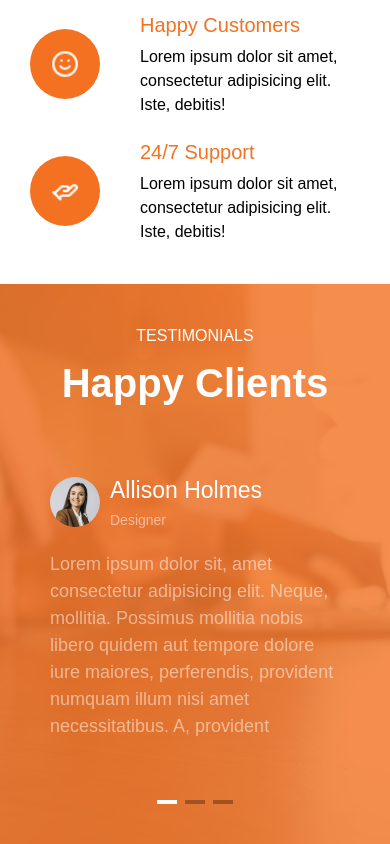
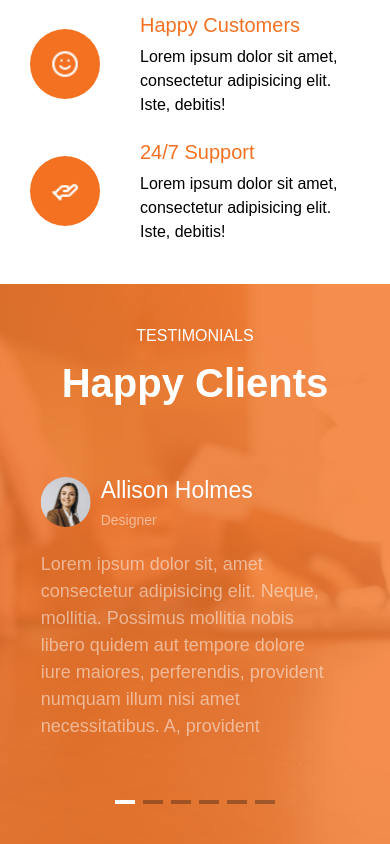
Before and after one commit to Vnyway/fe_lab8, a React (Create React App) app: page / in a window 390 px wide. Shown: the part 6746-7590 px from the top of the page. Built offline with nearby package versions, Linux system fonts and the light colour scheme.

Commit message:
Task 2: Remade testemonials section on resizing

```diff
--- a/src/components/Testimonials.jsx
+++ b/src/components/Testimonials.jsx
@@ -5,13 +5,32 @@ import { testimonials } from "../constants";
 
 const Testimonials = () => {
   const [page, setPage] = useState(0);
+  const [isLarge, setIsLarge] = useState(window.innerWidth > 768);
 
   useEffect(() => {
     const interval = setInterval(() => {
-      setPage((prevPage) => (prevPage + 1) % (testimonials.length / 2));
-    }, 10000);
+      setPage(
+        (prevPage) =>
+          (prevPage + 1) %
+          (isLarge ? testimonials.length / 2 : testimonials.length)
+      );
+    }, 1000);
 
     return () => clearInterval(interval);
+  }, [isLarge]);
+
+  useEffect(() => {
+    const handleResize = () => {
+      setIsLarge(window.innerWidth > 768);
+    };
+
+    window.addEventListener("resize", handleResize);
+
+    handleResize();
+
+    return () => {
+      window.removeEventListener("resize", handleResize);
+    };
   }, []);
 
   return (
@@ -60,6 +79,21 @@ const Testimonials = () => {
               page === 2 ? "bg-white" : "bg-black bg-opacity-30"
             }`}
             onClick={() => setPage(2)}></button>
+          <button
+            className={`w-[20px] h-[4px] md:hidden transition-all ease-in-out duration-1000 ${
+              page === 3 ? "bg-white" : "bg-black bg-opacity-30"
+            }`}
+            onClick={() => setPage(3)}></button>
+          <button
+            className={`w-[20px] h-[4px] md:hidden transition-all ease-in-out duration-1000 ${
+              page === 4 ? "bg-white" : "bg-black bg-opacity-30"
+            }`}
+            onClick={() => setPage(4)}></button>
+          <button
+            className={`w-[20px] h-[4px] md:hidden transition-all ease-in-out duration-1000 ${
+              page === 5 ? "bg-white" : "bg-black bg-opacity-30"
+            }`}
+            onClick={() => setPage(5)}></button>
         </div>
       </div>
     </section>
```
